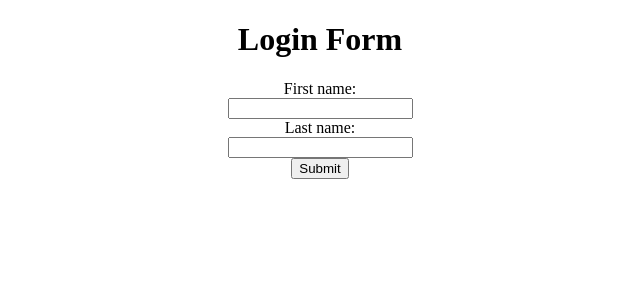
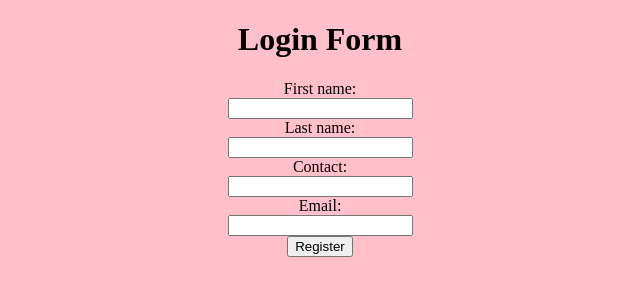
Before and after one commit to pardeshipriya2002/template-inside-app, a Django app: template project/app/templates/register.html in a window 1280 px wide. Shown: the top 300 px of the page, without its empty margins (320-960 px from the left). Run offline with Django 5.2, Linux system fonts and the light colour scheme; the template is opened without the code that fills it, so the values that code supplies are empty.

Commit message:
third commit

```diff
--- a/project/app/templates/register.html
+++ b/project/app/templates/register.html
@@ -5,15 +5,22 @@
     <meta name="viewport" content="width=device-width, initial-scale=1.0">
     <title>Document</title>
 </head>
-<body>
+<body bgcolor="pink">
     <center>
-    <h1>Login Form</h1>
-    <form>
+    <h1 >Login Form</h1>
+    <form action="{% url 'register' %}" method="post">
+        {% csrf_token %}
         <label for="fname">First name:</label><br>
         <input type="text" id="fname" name="fname"><br>
         <label for="lname">Last name:</label><br>
         <input type="text" id="lname" name="lname"><br>
-        <button>Submit</button>
+
+
+        <label for="contactno">Contact:</label><br>
+        <input type="text" id="contactno" name="contactno"><br>
+        <label for="email">Email:</label><br>
+        <input type="email" id="email" name="email"><br>
+        <button type="submit">Register</button>
       </form></center>
 </body>
 </html>
--- a/project/app/urls.py
+++ b/project/app/urls.py
@@ -2,10 +2,11 @@
 from django.urls import path,include
 
 from .views import register
-
+from .views import registerdata
 
 from app import views
 urlpatterns = [
     # path('home/',home)        it show directly import
-    path('register/', views.register)
+    path('register/', views.register ),
+    path('registerdata/', views.registerdata,name='register')
 ]
```
Also changed, not shown: project/app/views.py (+13 -3 lines).
